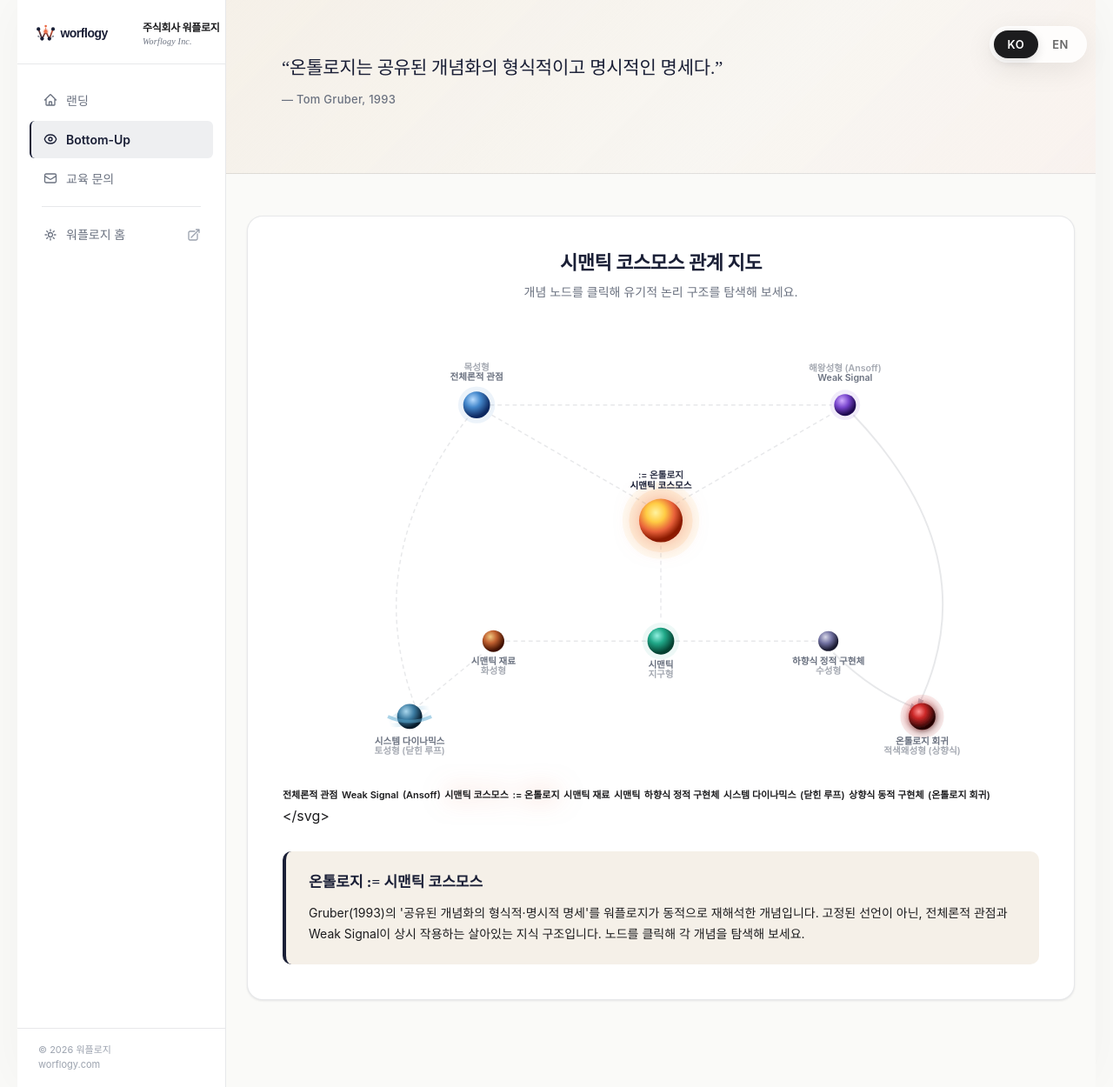
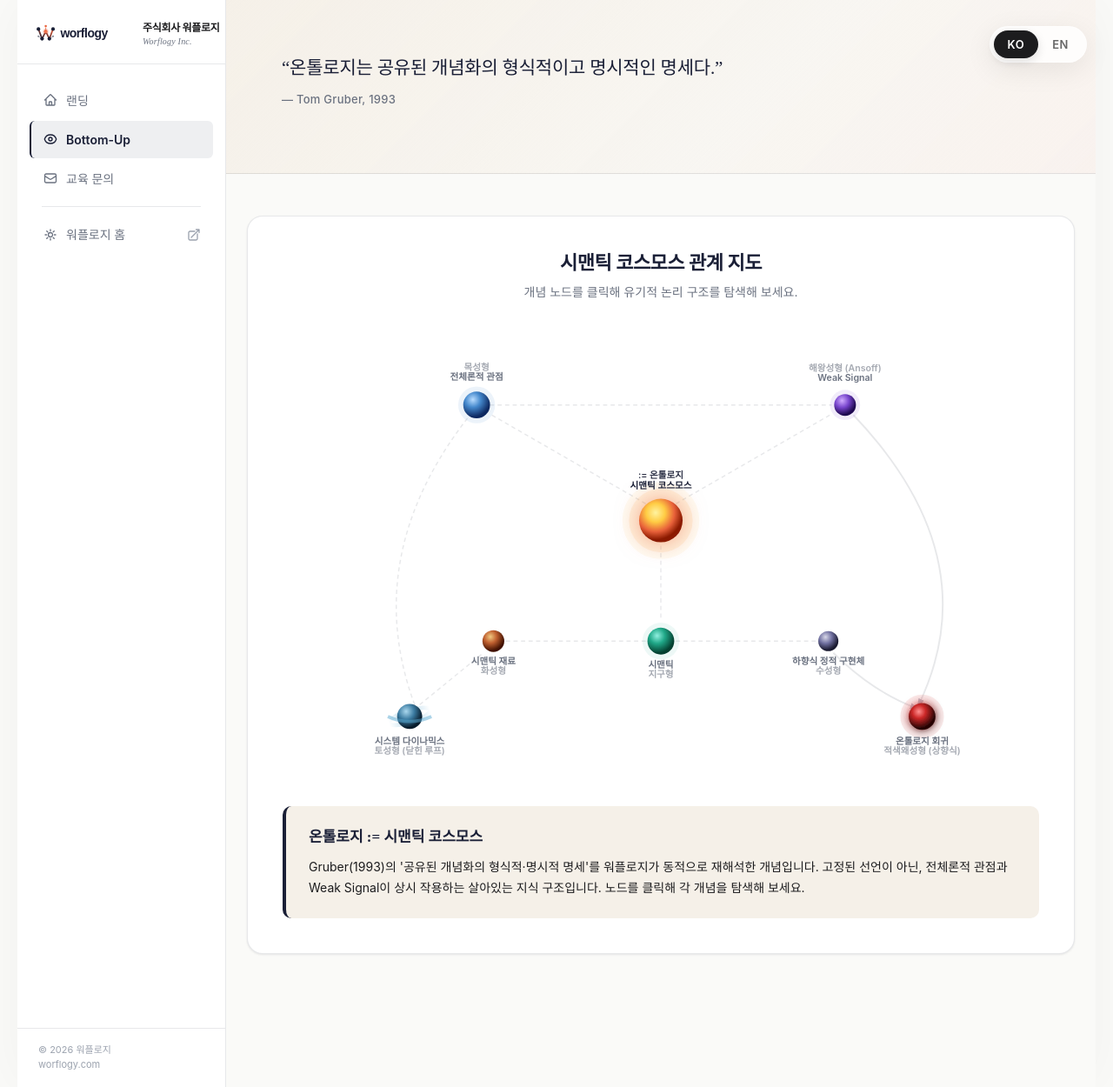
Before and after one commit to hamnYK/eduContextOn, a Jekyll site: the page built from ontology.md, in a window 1280 px wide and 1250 px high. Shown: the whole window at 87% size. Built offline with Jekyll 4.4.1, drawn with Linux system fonts in a browser that asks for light colours; some web fonts are replaced.

Commit message:
docs: update ontology documentation for current project specifications

```diff
--- a/ontology.md
+++ b/ontology.md
@@ -301,96 +301,7 @@
       </g>
     </svg>
 
-      <defs>
-        <marker id="arrow" viewBox="0 0 10 10" refX="6" refY="5" markerWidth="6" markerHeight="6" orient="auto-start-reverse">
-          <path d="M 0 2 L 10 5 L 0 8 z" fill="#c0c4d0" />
-        </marker>
-        <marker id="arrow-active" viewBox="0 0 10 10" refX="6" refY="5" markerWidth="6" markerHeight="6" orient="auto-start-reverse">
-          <path d="M 0 2 L 10 5 L 0 8 z" fill="#E8613A" />
-        </marker>
-      </defs>
 
-      <!-- ── 연결선 (노드보다 먼저 렌더) ── -->
-      <g id="links">
-        <!-- 레벨 1 ↔ 레벨 2 -->
-        <line class="link-line" id="link-a-b" x1="382" y1="208" x2="198" y2="102" />
-        <line class="link-line" id="link-a-c" x1="418" y1="208" x2="602" y2="102" />
-        <line class="link-line" id="link-b-c" x1="196"  y1="90"  x2="604"  y2="90" />
-
-        <!-- 레벨 2 ↔ 레벨 3: 시맨틱(F) → 시맨틱 코스모스(A) 상향식 -->
-        <line class="link-line" id="link-f-a" x1="400" y1="344" x2="400" y2="242" />
-
-        <!-- 레벨 3 수평 체인: E ─ F ─ G -->
-        <line class="link-line" id="link-e-f" x1="215" y1="372" x2="385" y2="372" />
-        <line class="link-line" id="link-f-g" x1="415" y1="372" x2="585" y2="372" />
-
-        <!-- 레벨 4 ↔ 레벨 3 -->
-        <line class="link-line" id="link-d-e" x1="110" y1="452" x2="188" y2="386" />
-        <!-- G → H: 구현 분기 (화살표) -->
-        <path class="loop-arrow" id="link-g-h"
-              d="M 605 386 Q 650 430 705 452"
-              marker-end="url(#arrow)" />
-
-        <!-- 외곽 관계선 -->
-        <!-- D ↔ B: 시스템 다이나믹스는 전체론적 관점의 공학적 구현 -->
-        <path class="link-line" id="link-d-b"
-              d="M 106 448 Q 40 270 172 102"
-              fill="none" stroke-dasharray="3 5" />
-        <!-- C → H: Weak Signal이 상향식 동적 구현체에 지속 흡수 -->
-        <path class="loop-arrow" id="link-c-h"
-              d="M 630 102 Q 790 270 706 448"
-              marker-end="url(#arrow)" />
-      </g>
-
-      <!-- ── 레벨 1: B 전체론적 관점 / C Weak Signal ── -->
-      <g class="node-group" id="node-b" onclick="showDetail('b')">
-        <circle class="node-circle" cx="180" cy="90" r="13" fill="#F5F0E8" stroke="#1A1F36" stroke-width="1.8"/>
-        <text class="node-text" x="180" y="64" text-anchor="middle">전체론적 관점</text>
-      </g>
-
-      <g class="node-group" id="node-c" onclick="showDetail('c')">
-        <circle class="node-circle" cx="620" cy="90" r="13" fill="#F5F0E8" stroke="#1A1F36" stroke-width="1.8"/>
-        <text class="node-text" x="620" y="64" text-anchor="middle">Weak Signal</text>
-        <text class="node-text" x="620" y="53" text-anchor="middle" font-size="9.5" opacity="0.65">(Ansoff)</text>
-      </g>
-
-      <!-- ── 레벨 2: A 시맨틱 코스모스 (중심) ── -->
-      <g class="node-group active" id="node-a" onclick="showDetail('a')">
-        <circle cx="400" cy="225" r="32" fill="none" stroke="#1A1F36" stroke-width="1" opacity="0.10"/>
-        <circle class="node-circle" cx="400" cy="225" r="20" fill="#1A1F36" stroke="#E8613A" stroke-width="2.5"/>
-        <text class="node-text" x="400" y="196" text-anchor="middle" font-size="12" font-weight="700" fill="#1A1F36">시맨틱 코스모스</text>
-        <text class="node-text" x="400" y="184" text-anchor="middle" font-size="10" fill="#E8613A" opacity="0.85">:= 온톨로지</text>
-      </g>
-
-      <!-- ── 레벨 3: E 시맨틱재료 / F 시맨틱 / G 하향식 ── -->
-      <g class="node-group" id="node-e" onclick="showDetail('e')">
-        <circle class="node-circle" cx="200" cy="372" r="13" fill="#F5F0E8" stroke="#1A1F36" stroke-width="1.8"/>
-        <text class="node-text" x="200" y="400" text-anchor="middle">시맨틱 재료</text>
-      </g>
-
-      <g class="node-group" id="node-f" onclick="showDetail('f')">
-        <circle class="node-circle" cx="400" cy="372" r="15" fill="#F5F0E8" stroke="#E8613A" stroke-width="2.2"/>
-        <text class="node-text" x="400" y="402" text-anchor="middle" font-weight="700">시맨틱</text>
-      </g>
-
-      <g class="node-group" id="node-g" onclick="showDetail('g')">
-        <circle class="node-circle" cx="600" cy="372" r="13" fill="#F5F0E8" stroke="#1A1F36" stroke-width="1.8"/>
-        <text class="node-text" x="600" y="400" text-anchor="middle">하향식 정적 구현체</text>
-      </g>
-
-      <!-- ── 레벨 4: D 시스템다이나믹스 / H 상향식 동적 ── -->
-      <g class="node-group" id="node-d" onclick="showDetail('d')">
-        <circle class="node-circle" cx="100" cy="460" r="13" fill="#F5F0E8" stroke="#1A1F36" stroke-width="1.8"/>
-        <text class="node-text" x="100" y="490" text-anchor="middle">시스템 다이나믹스</text>
-        <text class="node-text" x="100" y="502" text-anchor="middle" font-size="9.5" opacity="0.65">(닫힌 루프)</text>
-      </g>
-
-      <g class="node-group" id="node-h" onclick="showDetail('h')">
-        <circle class="node-circle" cx="710" cy="460" r="15" fill="#1A1F36" stroke="#E8613A" stroke-width="2.2" opacity="0.88"/>
-        <text class="node-text" x="710" y="490" text-anchor="middle" fill="#E8613A" font-weight="700" font-size="11">상향식 동적 구현체</text>
-        <text class="node-text" x="710" y="502" text-anchor="middle" font-size="9.5" opacity="0.65">(온톨로지 회귀)</text>
-      </g>
-    </svg>
 
     <!-- 디테일 패널 -->
     <div class="detail-panel" id="detail-panel">
```
